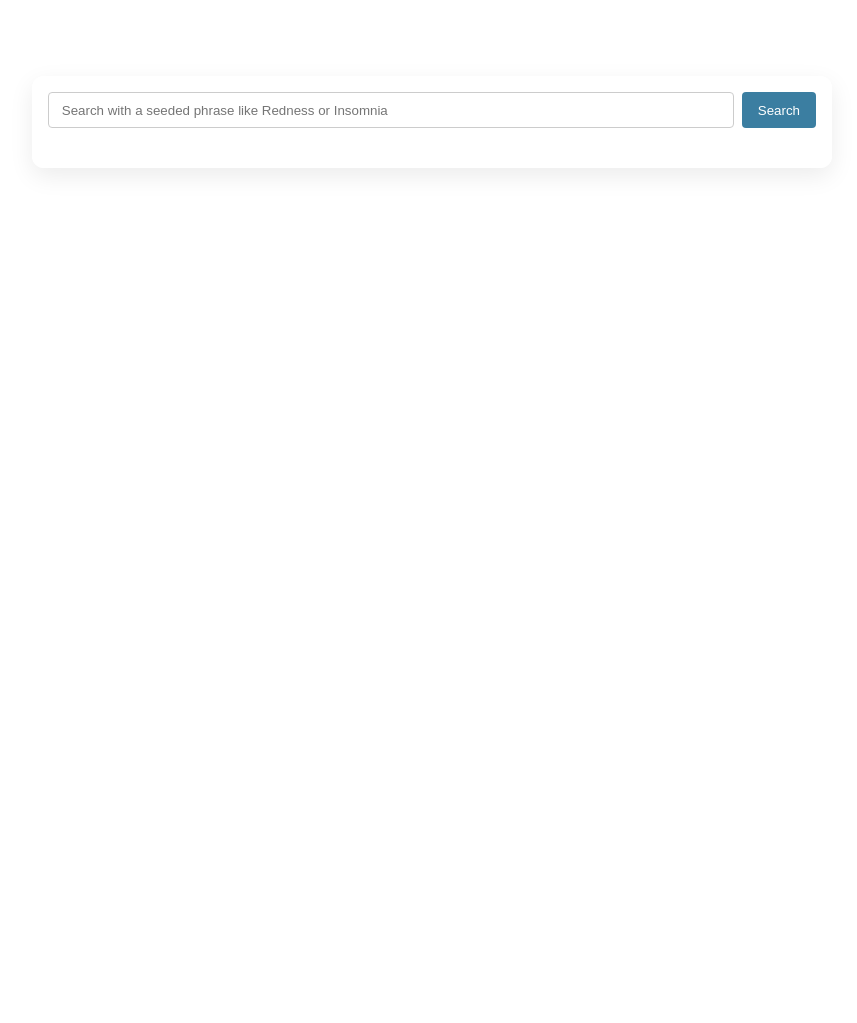
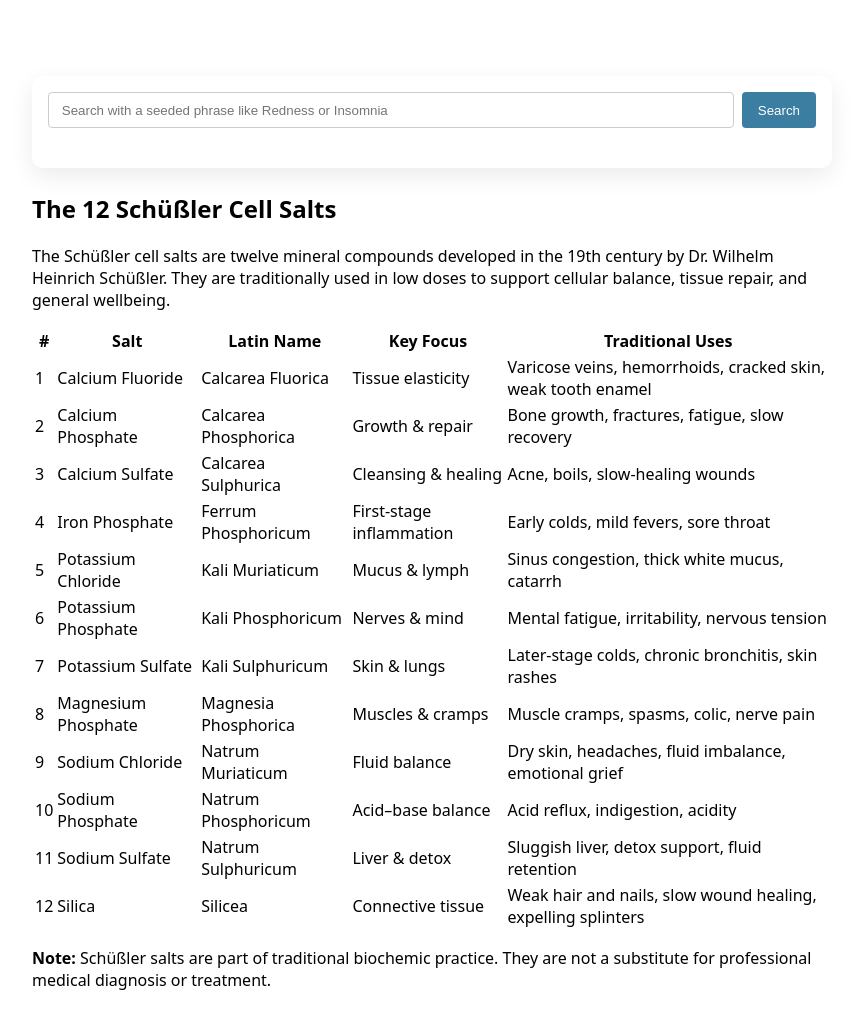
Before and after one commit to amitsept1976/bara-kshaar, a Flask app: page / in a window 1280 px wide. Shown: the part 264-1287 px from the top of the page, without its empty margins (208-1065 px from the left). Before the commit the page ends 435 px from the top, so only its background shows below. Run offline with Flask 3, Linux system fonts and the light colour scheme.

Commit message:
ux changes

```diff
--- a/templates/index.html
+++ b/templates/index.html
@@ -180,6 +180,116 @@
         {% endfor %}
       </datalist>
     </div>
+<section class="schuessler-salts">
+  <h1>The 12 Schüßler Cell Salts</h1>
+  <p>
+    The Schüßler cell salts are twelve mineral compounds developed in the 19th century by Dr. Wilhelm Heinrich Schüßler.
+    They are traditionally used in low doses to support cellular balance, tissue repair, and general wellbeing.
+  </p>
+
+  <table class="salts-table">
+    <thead>
+      <tr>
+        <th>#</th>
+        <th>Salt</th>
+        <th>Latin Name</th>
+        <th>Key Focus</th>
+        <th>Traditional Uses</th>
+      </tr>
+    </thead>
+    <tbody>
+      <tr>
+        <td>1</td>
+        <td>Calcium Fluoride</td>
+        <td>Calcarea Fluorica</td>
+        <td>Tissue elasticity</td>
+        <td>Varicose veins, hemorrhoids, cracked skin, weak tooth enamel</td>
+      </tr>
+      <tr>
+        <td>2</td>
+        <td>Calcium Phosphate</td>
+        <td>Calcarea Phosphorica</td>
+        <td>Growth & repair</td>
+        <td>Bone growth, fractures, fatigue, slow recovery</td>
+      </tr>
+      <tr>
+        <td>3</td>
+        <td>Calcium Sulfate</td>
+        <td>Calcarea Sulphurica</td>
+        <td>Cleansing & healing</td>
+        <td>Acne, boils, slow‑healing wounds</td>
+      </tr>
+      <tr>
+        <td>4</td>
+        <td>Iron Phosphate</td>
+        <td>Ferrum Phosphoricum</td>
+        <td>First-stage inflammation</td>
+        <td>Early colds, mild fevers, sore throat</td>
+      </tr>
+      <tr>
+        <td>5</td>
+        <td>Potassium Chloride</td>
+        <td>Kali Muriaticum</td>
+        <td>Mucus & lymph</td>
+        <td>Sinus congestion, thick white mucus, catarrh</td>
+      </tr>
+      <tr>
+        <td>6</td>
+        <td>Potassium Phosphate</td>
+        <td>Kali Phosphoricum</td>
+        <td>Nerves & mind</td>
+        <td>Mental fatigue, irritability, nervous tension</td>
+      </tr>
+      <tr>
+        <td>7</td>
+        <td>Potassium Sulfate</td>
+        <td>Kali Sulphuricum</td>
+        <td>Skin & lungs</td>
+        <td>Later-stage colds, chronic bronchitis, skin rashes</td>
+      </tr>
+      <tr>
+        <td>8</td>
+        <td>Magnesium Phosphate</td>
+        <td>Magnesia Phosphorica</td>
+        <td>Muscles & cramps</td>
+        <td>Muscle cramps, spasms, colic, nerve pain</td>
+      </tr>
+      <tr>
+        <td>9</td>
+        <td>Sodium Chloride</td>
+        <td>Natrum Muriaticum</td>
+        <td>Fluid balance</td>
+        <td>Dry skin, headaches, fluid imbalance, emotional grief</td>
+      </tr>
+      <tr>
+        <td>10</td>
+        <td>Sodium Phosphate</td>
+        <td>Natrum Phosphoricum</td>
+        <td>Acid–base balance</td>
+        <td>Acid reflux, indigestion, acidity</td>
+      </tr>
+      <tr>
+        <td>11</td>
+        <td>Sodium Sulfate</td>
+        <td>Natrum Sulphuricum</td>
+        <td>Liver & detox</td>
+        <td>Sluggish liver, detox support, fluid retention</td>
+      </tr>
+      <tr>
+        <td>12</td>
+        <td>Silica</td>
+        <td>Silicea</td>
+        <td>Connective tissue</td>
+        <td>Weak hair and nails, slow wound healing, expelling splinters</td>
+      </tr>
+    </tbody>
+  </table>
+
+  <p class="disclaimer">
+    <strong>Note:</strong> Schüßler salts are part of traditional biochemic practice. They are not a substitute for
+    professional medical diagnosis or treatment.
+  </p>
+</section>
 
     {% if query %}
       <p class="muted">
```
